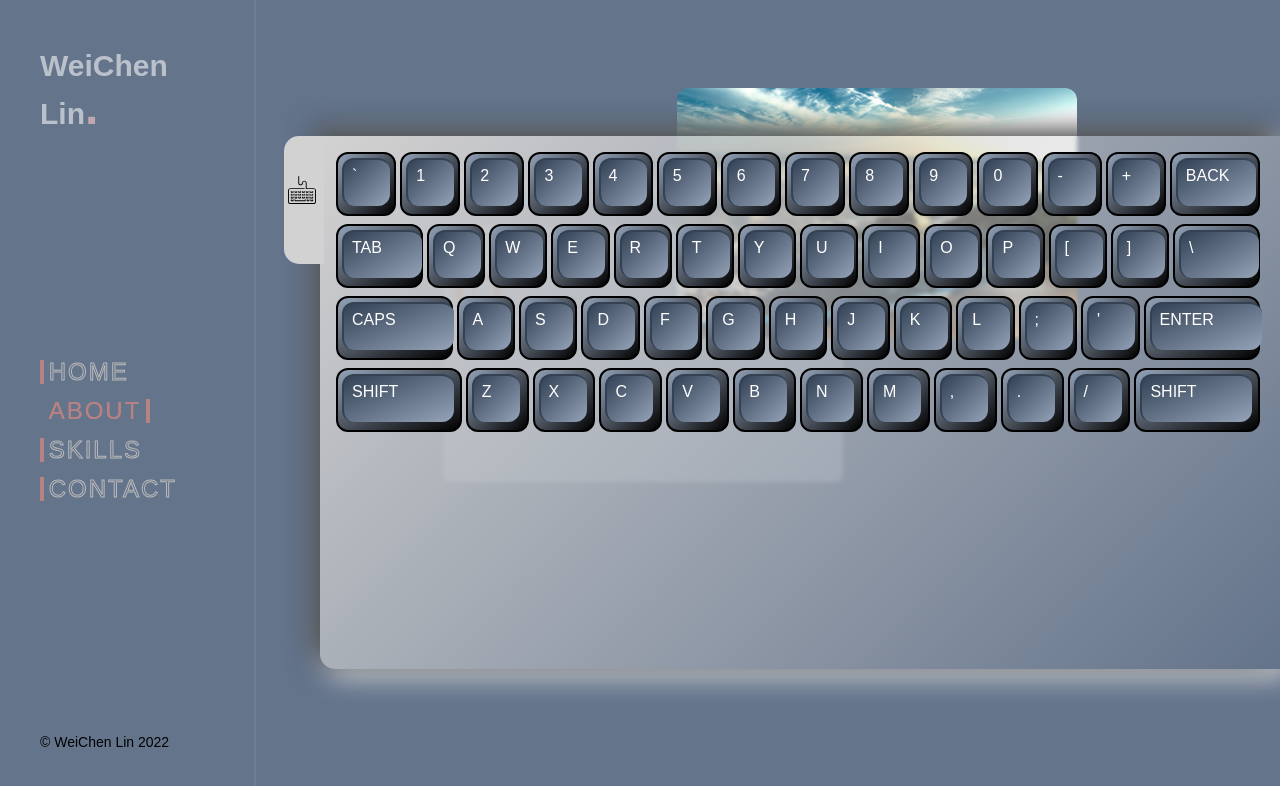
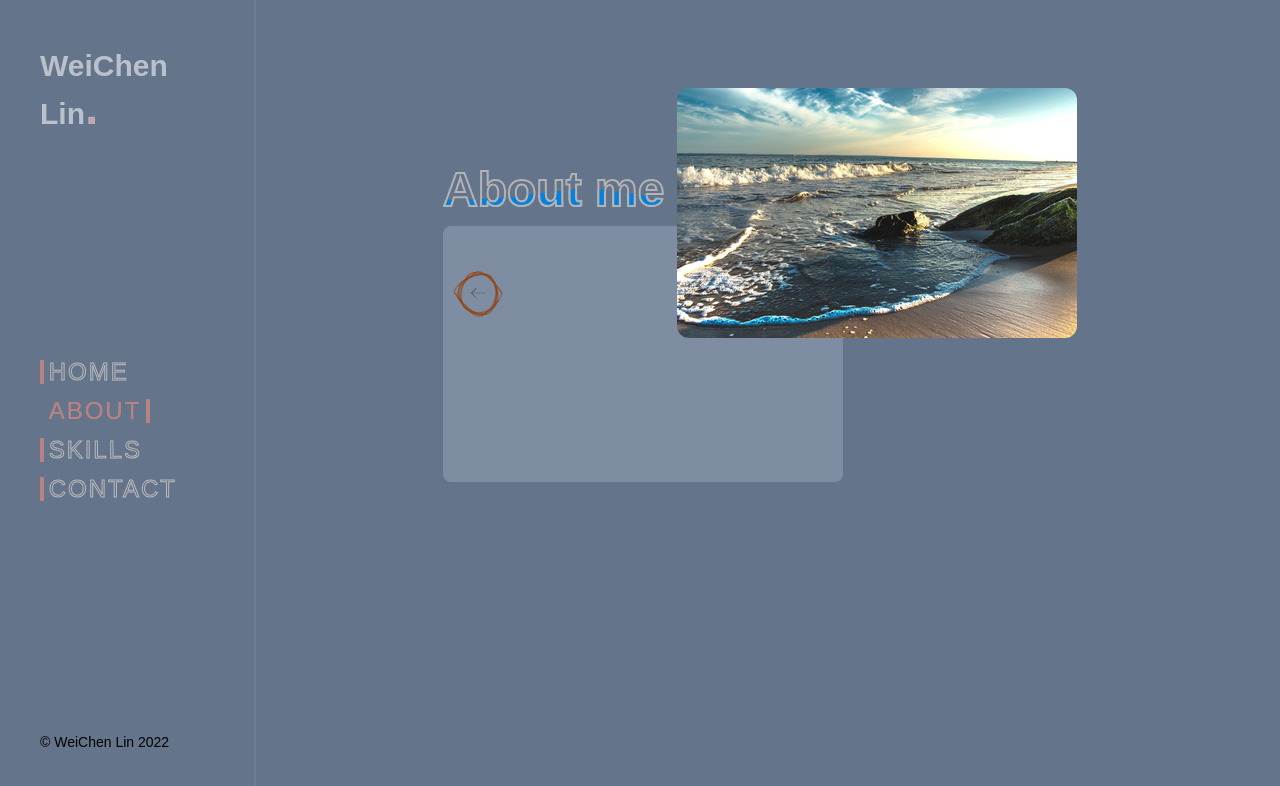
Before and after one commit to WeiChen-Lin/WCL, a Next.js app: page /about in a window 1280 px wide. Shown: the top 786 px of the page. Built offline with nearby package versions, Linux system fonts and the light colour scheme.

Commit message:
feat(layout): hide keyboard

```diff
--- a/components/layout/keyboard/index.tsx
+++ b/components/layout/keyboard/index.tsx
@@ -1,13 +1,14 @@
-import KeyboardIcon from 'public/layout'
+import { Keyboard, Cable } from 'public/layout'
 import { useState } from 'react'
 import styles from 'styles/keyboard/keyboard.module.css'
 import Key from './key'
+import { ContactInput } from 'components/contact/input'
 
 export default function KeyBoard() {
   const [isOpen, setIsOpen] = useState(true)
   return (
     <div
-      className={`absolute flex top-[17%] right-0 h-2/3 z-[10] p-4 ${styles.neo}
+      className={`absolute top-[17%] right-0 h-2/3 z-[10] ${styles.neo}
       ${isOpen ? 'w-3/4 opacity-100' : 'w-0'} transition-all duration-1000`}
     >
       <div
@@ -19,11 +20,21 @@ export default function KeyBoard() {
         }}
       >
         <div className='w-7 h-7 mt-9'>
-          <KeyboardIcon />
+          <Keyboard />
         </div>
       </div>
-      <div className={`w-full flex flex-col gap-2 ${isOpen ? '' : 'hidden'}`}>
-        <div className='flex w-full justify-around'>
+      <div className='w-[150px] h-[210px] mx-auto relative'>
+        <Cable />
+        <div className='absolute w-96 h-12 bg-black top-[100px] -left-28'>
+          <input></input>
+        </div>
+      </div>
+      <div
+        className={`w-[90%] mx-auto p-2 rounded-md flex flex-col bg-slate-700 ${
+          isOpen ? '' : 'hidden'
+        } ${styles.camo}`}
+      >
+        <div className='flex w-full justify-between mb-1 mx-auto'>
           <Key keyname='`' size={1} />
           <Key keyname='1' size={1} />
           <Key keyname='2' size={1} />
@@ -39,7 +50,7 @@ export default function KeyBoard() {
           <Key keyname='+' size={1} />
           <Key keyname='Back' size={1.5} />
         </div>
-        <div className='flex w-full justify-around'>
+        <div className='flex w-full justify-between mb-1 mx-auto'>
           <Key keyname='tab' size={1.5} />
           <Key keyname='q' size={1} />
           <Key keyname='w' size={1} />
@@ -55,7 +66,7 @@ export default function KeyBoard() {
           <Key keyname=']' size={1} />
           <Key keyname='\' size={1.5} />
         </div>
-        <div className='flex w-full justify-around'>
+        <div className='flex w-full justify-between mb-1 mx-auto'>
           <Key keyname='CAPS' size={2} />
           <Key keyname='a' size={1} />
           <Key keyname='s' size={1} />
@@ -68,9 +79,9 @@ export default function KeyBoard() {
           <Key keyname='l' size={1} />
           <Key keyname=';' size={1} />
           <Key keyname="'" size={1} />
-          <Key keyname='ENTER' size={2} />
+          <Key keyname='R' size={2} />
         </div>
-        <div className='flex w-full justify-around'>
+        <div className='flex w-full justify-between mb-1 mx-auto'>
           <Key keyname='shift' size={2} />
           <Key keyname='z' size={1} />
           <Key keyname='x' size={1} />
--- a/components/layout/keyboard/key.tsx
+++ b/components/layout/keyboard/key.tsx
@@ -7,9 +7,9 @@ interface KeyProp {
 
 const sizeSetting: { [key: number]: { outside: string; inside: string } } = {
   1: { outside: 'w-16 h-16', inside: 'w-12 h-12' },
-  1.5: { outside: 'w-24 h-16', inside: 'w-20 h-12' },
-  2: { outside: 'w-32 h-16', inside: 'w-28 h-12' },
-  3: { outside: 'w-48 h-16', inside: 'w-40 h-12' }
+  1.5: { outside: 'w-24 h-16', inside: 'w-[76px] h-12' },
+  2: { outside: 'w-32 h-16', inside: 'w-[112px] h-12' },
+  3: { outside: 'w-48 h-16', inside: 'w-[172px] h-12' }
 }
 
 export default function Key(props: KeyProp) {
@@ -27,7 +27,7 @@ export default function Key(props: KeyProp) {
         bg-gradient-to-br from-slate-700	to-slate-400 pt-1 pl-2 uppercase
         border-l-2 border-t-2 border-slate-700`}
       >
-        <span className='text-white'>{keyname}</span>
+        <span className='text-white tracking-wider'>{keyname}</span>
       </div>
     </div>
   )
--- a/layouts/layout.tsx
+++ b/layouts/layout.tsx
@@ -1,7 +1,7 @@
 import { ReactElement } from 'react'
 import SideBar from './sidebar'
 import { useRouter } from 'next/router'
-import KeyBoard from 'components/layout/keyboard'
+// import KeyBoard from 'components/layout/keyboard'
 
 type Props = {
   children?: ReactElement
@@ -14,7 +14,7 @@ export default function Layout({ children }: Props): ReactElement {
     <div className={`min-h-screen w-full bg-slate-500 flex`}>
       <SideBar currentSite={currentSite} />
       <div className='w-4/5'>
-        <KeyBoard />
+        {/* <KeyBoard /> */}
         {children}
       </div>
     </div>
--- a/styles/keyboard/keyboard.module.css
+++ b/styles/keyboard/keyboard.module.css
@@ -9,8 +9,6 @@
   background: #d3d2d2;
   /* box-shadow: 6px 6px 28px #8fa1a3, -6px -6px 28px #e9ffff; */
 }
-/* .press {
+.camo {
+  background-image: url('./camo.jpeg');
 }
-
-@keyframes press {
-} */
```
Also changed, not shown: public/layout/index.tsx (+13 -1 lines), styles/keyboard/camo.jpeg (added).
